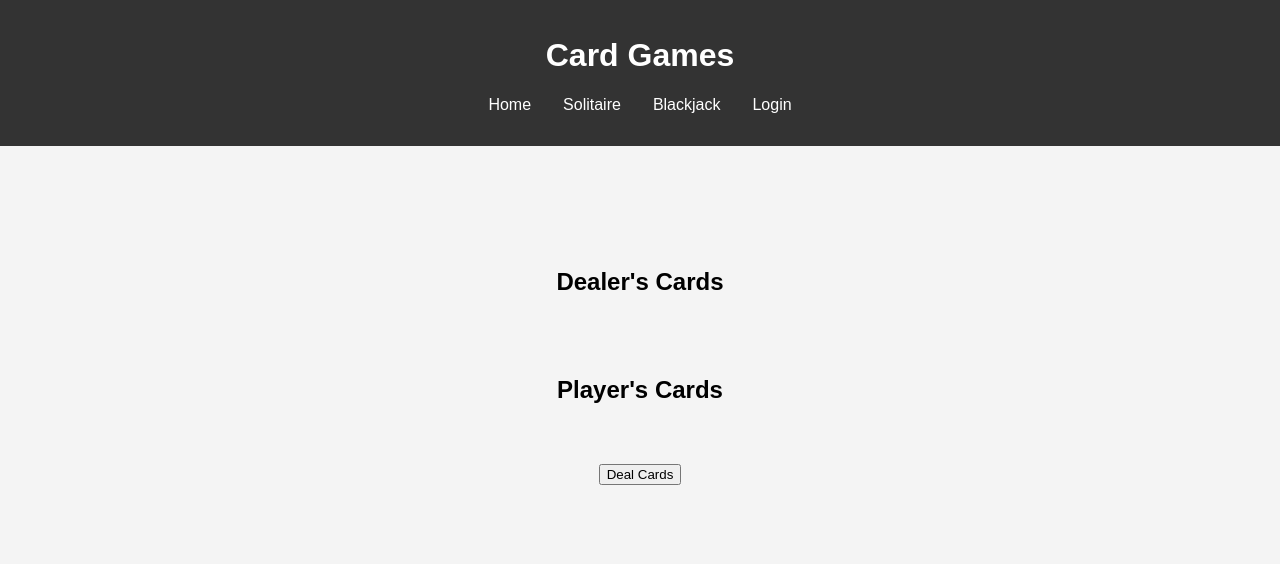
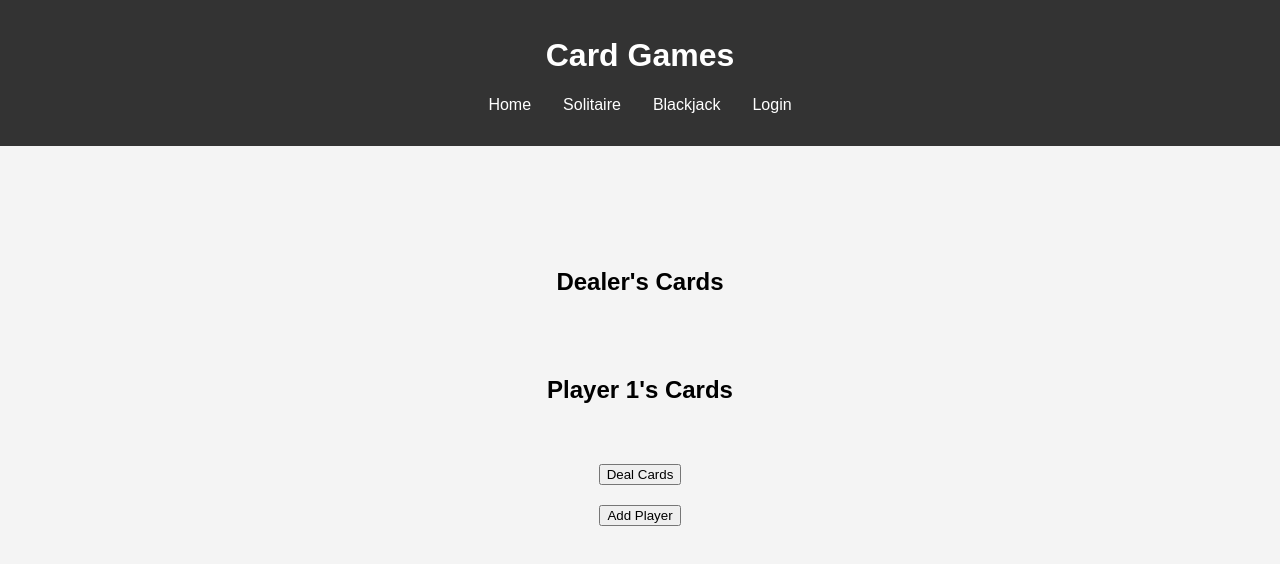
Before and after one commit to swysocki9089/card-game-361, a React (Vite) app in the folder Frontend/: page /blackjack in a window 1280 px wide. Shown: the top 564 px of the page. Built offline with nearby package versions, Linux system fonts and the light colour scheme.

Commit message:
changed player orientation and added ability for multiple players

```diff
--- a/Frontend/src/components/Blackjack.jsx
+++ b/Frontend/src/components/Blackjack.jsx
@@ -4,7 +4,7 @@ import './blackjack.css';
 
 const Blackjack = () => {
     const [dealerCards, setDealerCards] = useState([]);
-    const [playerCards, setPlayerCards] = useState([]);
+    const [players, setPlayers] = useState([{ id: 1, cards: [] }]);
 
     const newCard = () => {
         const suit = ['♠', '♣', '♥', '♦'][Math.floor(Math.random() * 4)];
@@ -19,10 +19,22 @@ const Blackjack = () => {
 
     const dealCards = () => {
         const newDealerCards = [newCard(), { ...newCard(), isFlipped: false }];
-        const newPlayerCards = [newCard(), newCard()];
+        const newPlayers = players.map(player => ({
+            ...player,
+            cards: [newCard(), newCard()]
+        }));
 
         setDealerCards(newDealerCards);
-        setPlayerCards(newPlayerCards);
+        setPlayers(newPlayers);
+    };
+
+    const addPlayer = () => {
+        if (players.length < 4) {
+            const newPlayer = { id: players.length + 1, cards: [] };
+            setPlayers([...players, newPlayer]);
+        } else {
+            alert('Maximum number of players is 4');
+        }
     };
 
     return (
@@ -35,15 +47,20 @@ const Blackjack = () => {
                     ))}
                 </div>
             </div>
-            <div className="player-area">
-                <h2>Player's Cards</h2>
-                <div className="cards">
-                    {playerCards.map((card, index) => (
-                        <BlackjackCard key={index} card={card} />
-                    ))}
-                </div>
+            <div className="player-areas">
+                {players.map(player => (
+                    <div key={player.id} className="player-area">
+                        <h2>Player {player.id}'s Cards</h2>
+                        <div className="cards">
+                            {player.cards.map((card, index) => (
+                                <BlackjackCard key={index} card={card} />
+                            ))}
+                        </div>
+                    </div>
+                ))}
             </div>
             <button onClick={dealCards}>Deal Cards</button>
+            <button onClick={addPlayer}>Add Player</button>
         </div>
     );
 };
--- a/Frontend/src/components/blackjack.css
+++ b/Frontend/src/components/blackjack.css
@@ -13,8 +13,18 @@
     align-items: center;
 }
 
-.dealer-area, .player-area {
+.dealer-area {
     margin: 20px 0;
+}
+
+.player-areas {
+    display: flex;
+    justify-content: center;
+    margin: 20px 0;
+}
+
+.player-area {
+    margin: 0 10px;
 }
 
 .cards {
```
